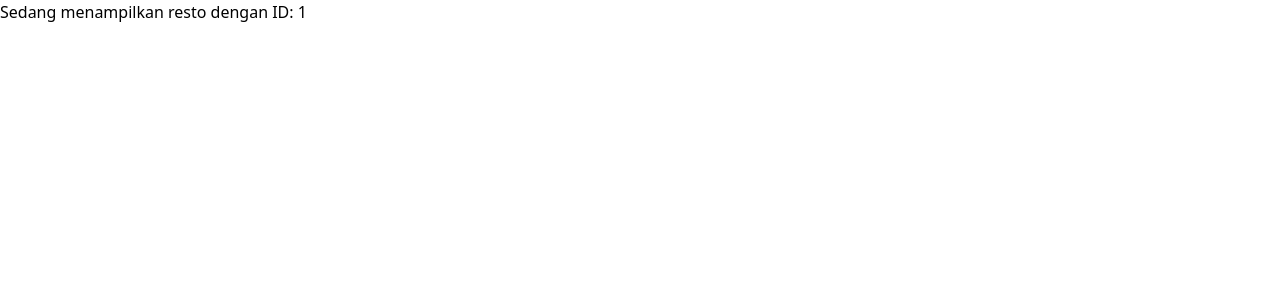
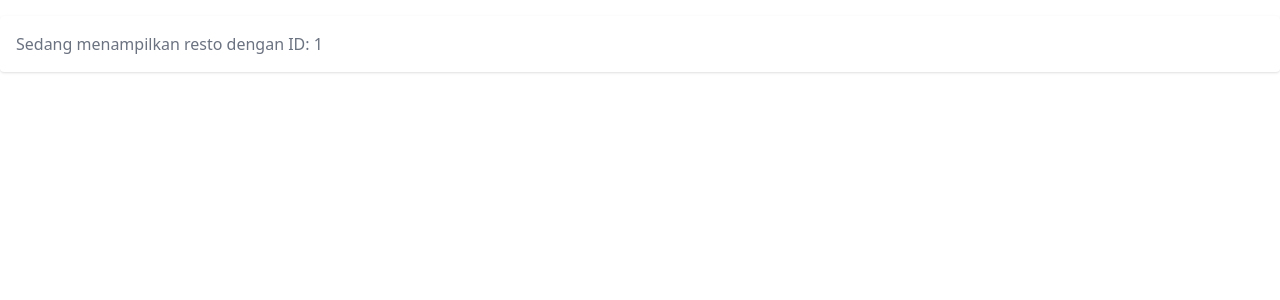
Before and after one commit to Yzuaks/review-resto, a Vue app: page /restos/1 in a window 1280 px wide. Shown: the top 300 px of the page. Built offline with nearby package versions, Linux system fonts and the light colour scheme; no server answers; a web font is replaced by a local one.

Commit message:
refactor: make container as component

```diff
--- /dev/null
+++ b/src/components/BaseContainer.vue
@@ -0,0 +1,5 @@
+<template>
+    <div class="min-h-screen container mx-auto py-4">
+      <slot />
+    </div>
+  </template>
--- a/src/views/RestoDetailView.vue
+++ b/src/views/RestoDetailView.vue
@@ -2,6 +2,9 @@
 import { useRestoRepository } from "@/composables";
 import { ref, onMounted } from "vue";
 import { useRoute } from "vue-router";
+import BaseCard from "@/components/BaseCard.vue";
+import BaseContainer from "../components/BaseContainer.vue";
+
 const repository = useRestoRepository();
 const route = useRoute();
 const isLoading = ref(true);
@@ -21,5 +24,7 @@
 </script>
 
 <template>
-  <div>Sedang menampilkan resto dengan ID: {{ route.params.id }}</div>
+  <BaseContainer>
+    <BaseCard>Sedang menampilkan resto dengan ID: {{ route.params.id }}</BaseCard>
+  </BaseContainer>
 </template>
--- a/src/views/RestoView.vue
+++ b/src/views/RestoView.vue
@@ -2,6 +2,7 @@
 import { useRestoRepository } from "@/composables";
 import { ref, onMounted } from "vue";
 import BaseCard from "../components/BaseCard.vue";
+import BaseContainer from "../components/BaseContainer.vue";
 
 const repository = useRestoRepository();
 const isLoading = ref(true);
@@ -26,7 +27,7 @@
 };
 </script>
 <template>
-  <div class="min-h-screen container mx-auto">
+  <BaseContainer>
     <div class="grid grid-cols-12 gap-4 py-4">
       <div v-for="resto in restos" :key="resto.id" class="col-span-4">
         <!-- Card -->
@@ -38,5 +39,5 @@
         </BaseCard>
       </div>
     </div>
-  </div>
+  </BaseContainer>
 </template>
```
